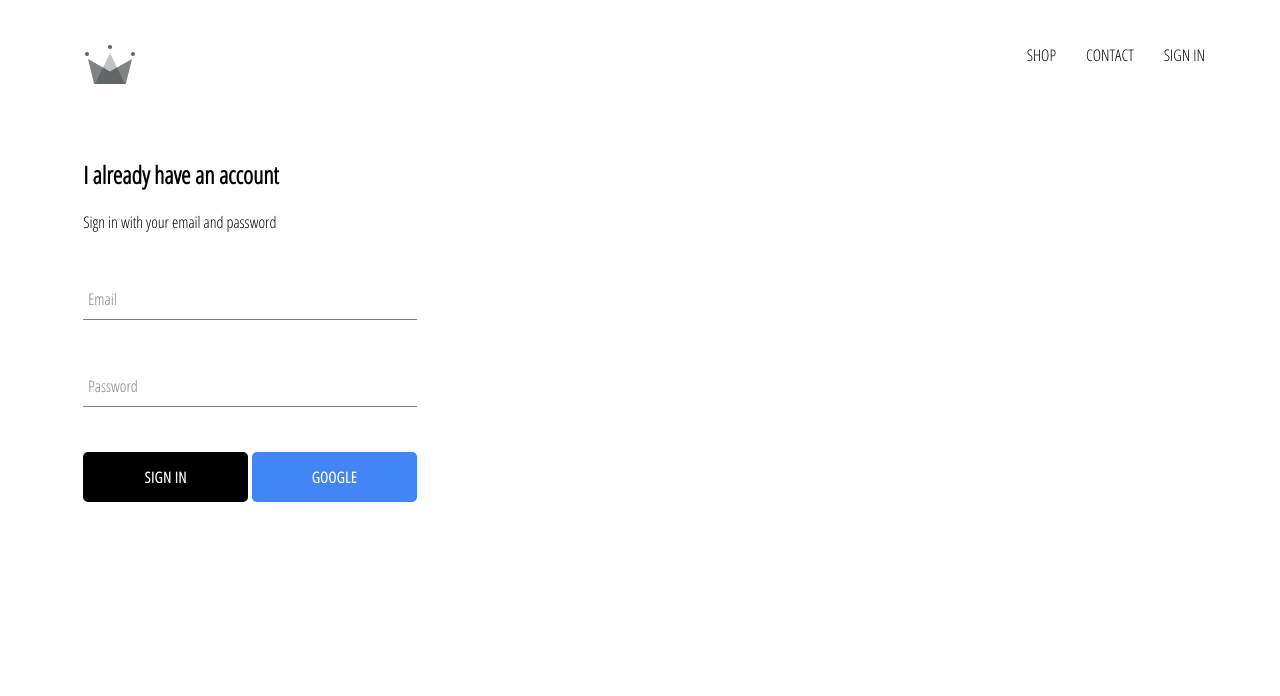
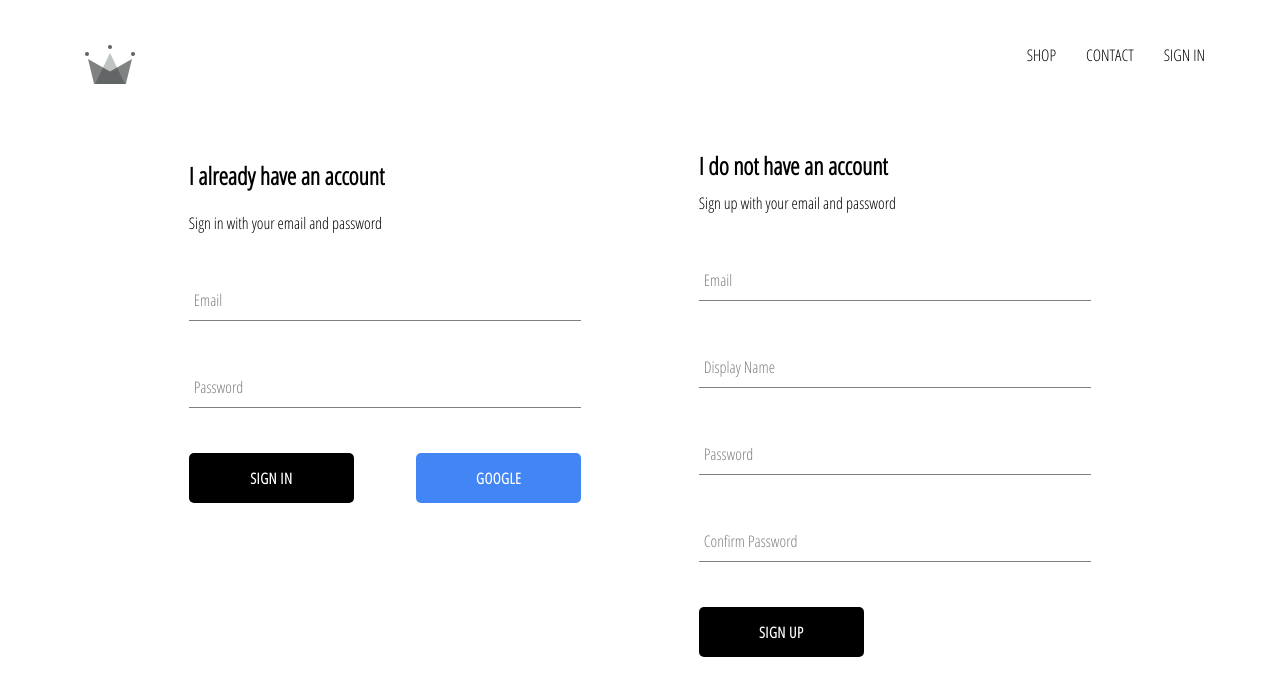
Before and after one commit to christien-kelly/crwn-clothing, a React (Create React App) app: page /signin in a window 1280 px wide. Shown: the top 696 px of the page. Built offline with nearby package versions, Linux system fonts and the light colour scheme; no server answers.

Commit message:
implemented firebased utils: + firestore authO + firsestore email/pass

```diff
--- a/src/App.js
+++ b/src/App.js
@@ -1,6 +1,6 @@
 import React from 'react';
 import { Switch, Route } from 'react-router-dom';
-import { auth } from './firebase/firebase.utils';
+import { auth, createUserProfileDocument } from './firebase/firebase.utils';
 
 import HomePage from './pages/homepage/homepage.component';
 import ShopPage from './pages/shop/shop.component';
@@ -30,11 +30,26 @@
   componentDidMount() {
     // we want firebase to know whenever the authentication state changes, so whenever anyone signs in
     // whenever anyone signs out.
-    this.unsubscribeFromAuth = auth.onAuthStateChanged(user => {
-      this.setState({ currentUser: user });
+    this.unsubscribeFromAuth = auth.onAuthStateChanged(async userAuth => {
+      if (userAuth) {
+        // check if our db has updated with any new data
+        const userRef = await createUserProfileDocument(userAuth);
 
-      console.log(user);
-    })
+        // view snapshot of current db | allows us  to get properties off of data.
+        userRef.onSnapshot(snapshot => {
+          this.setState({
+            currentUser:{
+              id: snapshot.id,
+              ...snapshot.data()
+            }
+          });
+
+          console.log(this.state);
+        });
+      } else {
+        this.setState({ currentUser: userAuth }); // sets the current user value to null
+      }
+    });
   }
 
   componentWillUnmount()  {
--- a/src/components/sign-in/sign-in.styles.scss
+++ b/src/components/sign-in/sign-in.styles.scss
@@ -1,5 +1,5 @@
 .sign-in {
-    width: 380px;
+    width: 430px;
     display: flex;
     flex-direction: column;
     padding:2%;
--- /dev/null
+++ b/src/components/sign-up/sign-up.component.jsx
@@ -0,0 +1,105 @@
+import React from 'react';
+
+import FormInput from '../form-input/form-input.component';
+import CustomButton from '../custom-button/custom-button.component';
+
+import { auth, createUserProfileDocument } from '../../firebase/firebase.utils';
+
+import './sign-up.styles.scss';
+
+class SignUp extends React.Component {
+    constructor(){
+        super();
+
+        this.state = {
+            displayName: '',
+            email: '',
+            password: '',
+            confirmPassword: ''
+        }
+    }
+
+    handleSubmit = async event => {
+        // manually update the action of how events update
+        event.preventDefault();
+
+        // de-structure values from this.state
+        const { displayName, email, password, confirmPassword } = this.state;
+        // passwords not matching
+        if (password !== confirmPassword) {
+            alert("passwords don't match");
+            return;
+        }
+
+        try {
+            // create a new user account with an email and password to our db
+            const { user } = await auth.createUserWithEmailAndPassword(email, password);
+            await createUserProfileDocument(user, { displayName });
+
+            this.setState({
+                displayName: '',
+                email: '',
+                password: '',
+                confirmPassword: ''
+            })
+
+        } catch (error) {
+            console.error(error);
+        }
+    }
+
+    handleChange = event => {
+        const { name, value } = event.target;
+
+        this.setState({ [name]: value });
+    };
+
+    render(){
+        const { displayName, email, password, confirmPassword } = this.state;
+        return (
+            <div className='sign-up'>
+                <h2 className='title'>I do not have an account</h2>
+                <span>Sign up with your email and password</span>
+
+                <form className='sign-up-form' onSubmit={ this.handleSubmit }>
+                    <FormInput
+                        type='email'
+                        name='email'
+                        value={email}
+                        onChange={this.handleChange}
+                        label='Email'
+                        required
+                    />
+                    <FormInput
+                        type='text'
+                        name='displayName'
+                        value={displayName}
+                        onChange={this.handleChange}
+                        label='Display Name'
+                        required
+                    />
+                    <FormInput
+                        type='password'
+                        name='password'
+                        value={password}
+                        onChange={this.handleChange}
+                        label='Password'
+                        required
+                    />
+                    <FormInput
+                        type='password'
+                        name='confirmPassword'
+                        value={confirmPassword}
+                        onChange={this.handleChange}
+                        label='Confirm Password'
+                        required
+                    />
+                    <CustomButton type='submit'> SIGN UP </CustomButton>
+                </form>
+
+            </div>
+        )
+    }
+}
+
+export default SignUp;
--- /dev/null
+++ b/src/components/sign-up/sign-up.styles.scss
@@ -0,0 +1,11 @@
+.sign-up {
+    display: flex;
+    flex-direction: column; /* elements vertically alligned */
+    width: 430px;
+    padding: 2%;
+
+    .title {
+        margin: 10px 0;
+    }
+
+}
--- a/src/firebase/firebase.utils.js
+++ b/src/firebase/firebase.utils.js
@@ -12,7 +12,36 @@
     measurementId: "G-RGTQ9575WK"
 };
 
-firebase.initializeApp(config);
+// if firebase has already been initialized.
+!firebase.apps.length ? firebase.initializeApp(config) : firebase.app()
+
+
+export const createUserProfileDocument = async (userAuth, additionalData) =>  {
+    // if there is no user auth exit.
+    if (!userAuth) return;
+
+    const userRef = firestore.doc(`users/${userAuth.uid}`);
+    const snapShot = await userRef.get();
+
+    if(!snapShot.exists) {
+        // create a new piece of data
+        const { displayName, email } = userAuth;
+        const createdAt = new Date();
+
+        try {
+
+            await userRef.set({
+                displayName,
+                email,
+                createdAt,
+                ...additionalData
+            })
+        } catch (error) {
+            console.table('error creating user', error.message)
+        }
+    }
+    return userRef
+}
 
 export const auth = firebase.auth();
 export const firestore = firebase.firestore();
--- a/src/pages/sign-in-and-sign-up/sign-in-and-sign-up.component.jsx
+++ b/src/pages/sign-in-and-sign-up/sign-in-and-sign-up.component.jsx
@@ -1,10 +1,16 @@
 import React from 'react';
 
 import SignIn from '../../components/sign-in/sign-in.component';
+import SignUp from '../../components/sign-up/sign-up.component';
+
 import './sign-in-and-sign-up.styles.scss';
 
 const SignInAndSignUpPage = () => (
-    <div className='sign-in-and-sign-up'><SignIn /></div>
+    <div className='sign-in-and-sign-up'>
+        <SignIn />
+        <SignUp />
+    </div>
+
 );
 
 export default SignInAndSignUpPage;
--- a/src/pages/sign-in-and-sign-up/sign-in-and-sign-up.styles.scss
+++ b/src/pages/sign-in-and-sign-up/sign-in-and-sign-up.styles.scss
@@ -0,0 +1,7 @@
+.sign-in-and-sign-up {
+    width: 940px;
+    display: flex;
+    justify-content: space-between;
+
+    margin: 30px auto; // auto left and right.
+}
```
Also changed, not shown: src/concepts/async.js (added, +40 -0 lines).
